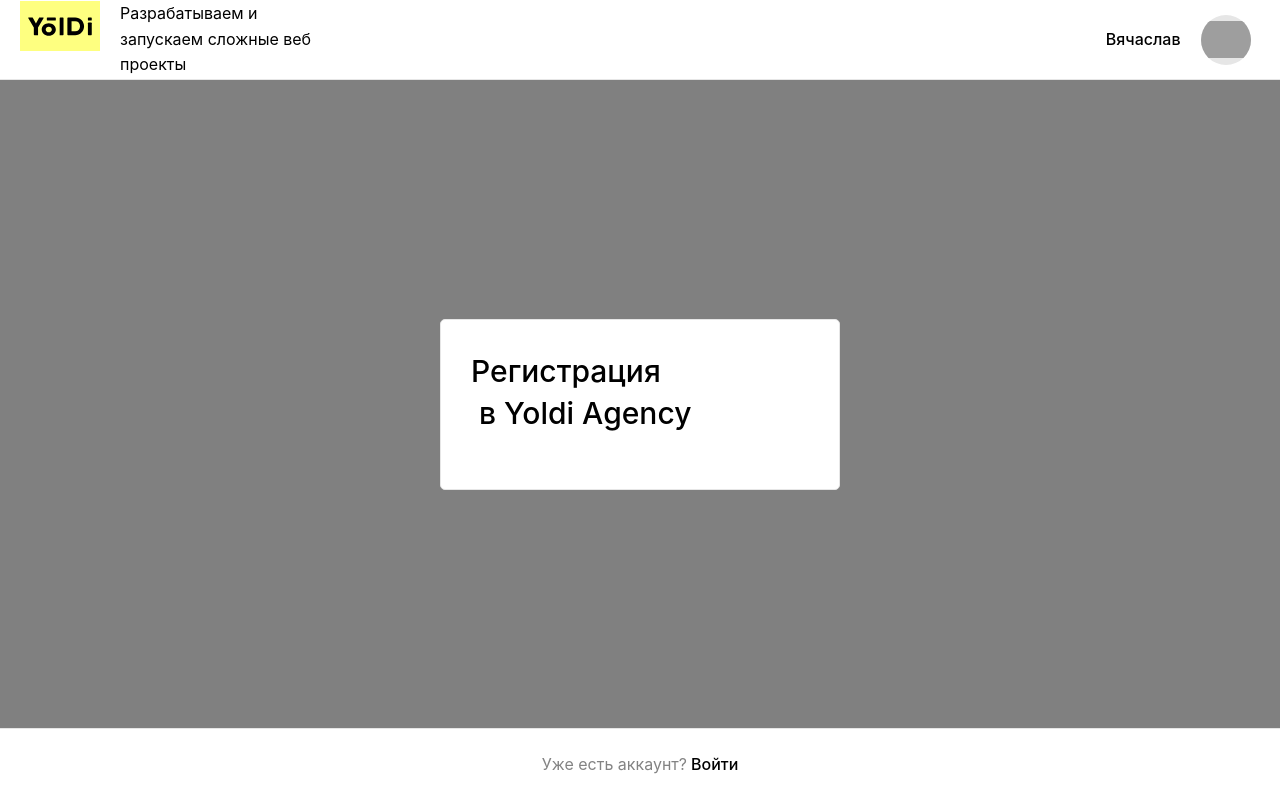
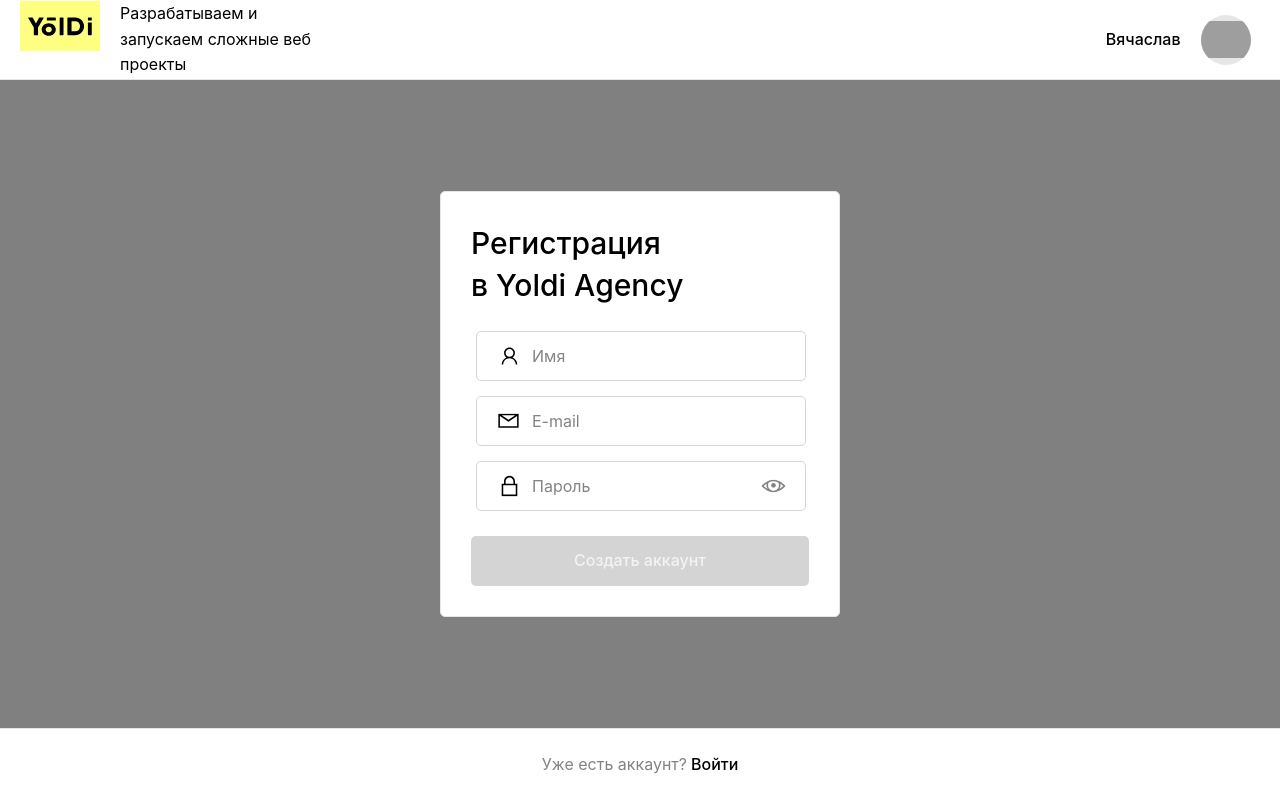
Before and after one commit to Dilmurod777/nextjs-projects, a Next.js app in the folder yoldi-profile-project/: page / in a window 1280 px wide. Built offline with nearby package versions, Linux system fonts and the light colour scheme; grey boxes are pictures that could not be loaded.

Commit message:
add auth inputs, submit button, toggle auth page

```diff
--- a/yoldi-profile-project/src/components/Auth/Auth.tsx
+++ b/yoldi-profile-project/src/components/Auth/Auth.tsx
@@ -1,6 +1,7 @@
 import React, {useState} from 'react';
-import {Flex, Text} from "@chakra-ui/react";
+import {Box, Flex, Text} from "@chakra-ui/react";
 import InputField from "@/components/Auth/InputField";
+import SubmitButton from "@/components/Auth/SubmitButton";
 
 type AuthProps = {};
 
@@ -8,6 +9,43 @@ enum AuthPage {Register, Login}
 
 const Auth: React.FC<AuthProps> = () => {
     const [authPage, setAuthPage] = useState(AuthPage.Register)
+    const [formData, setFormData] = useState({
+        name: '',
+        email: '',
+        password: ''
+    })
+    const [passwordType, setPasswordType] = useState('password');
+
+    const isFormValid = (): boolean => {
+        if (formData.name.trim().length < 1) {
+            return false;
+        }
+
+        const regex = /^[a-z0-9!#$%&'*+/=?^_`{|}~-]+(?:\.[a-z0-9!#$%&'*+/=?^_`{|}~-]+)*@(?:[a-z0-9](?:[a-z0-9-]*[a-z0-9])?\.)+[a-z0-9](?:[a-z0-9-]*[a-z0-9])?$/;
+        if (!regex.test(formData.email)) {
+            return false;
+        }
+
+        if (formData.password.trim().length < 6) {
+            return false;
+        }
+
+        return true;
+    }
+
+    const togglePasswordVisibility = () => {
+        if (formData.password.length === 0) return
+
+        setPasswordType(passwordType === 'password' ? 'text' : 'password')
+    }
+
+    const inputFieldChangeHandler = (e: React.ChangeEvent<HTMLInputElement>) => {
+        setFormData({...formData, [e.target.name]: e.target.value})
+    }
+
+    const submitHandler = () => {
+
+    }
 
     return (
         <Flex flexDirection={'column'} w={'100%'}>
@@ -15,7 +53,7 @@ const Auth: React.FC<AuthProps> = () => {
                 <Flex
                     flexDirection={'column'}
                     bgColor={'#ffffff'}
-                    width={{base: '100%', sm: '400px'}}
+                    w={{base: '100%', sm: '400px'}}
                     h={{base: '100%', sm: 'auto'}}
                     p={'30px'}
                     border={{base: 'none', sm: '1px solid'}}
@@ -28,10 +66,80 @@ const Auth: React.FC<AuthProps> = () => {
                         whiteSpace={'pre'}
                         mb={'25px'}
                     >
-                        {authPage === AuthPage.Register ? 'Регистрация\n в Yoldi Agency' : 'Вход в Yoldi Agency'}
+                        {authPage === AuthPage.Register ? 'Регистрация\nв Yoldi Agency' : 'Вход в Yoldi Agency'}
                     </Text>
+                    <Flex flexDirection={'column'} gap={'15px'}>
+                        {authPage === AuthPage.Register && (
+                            <InputField
+                                name={'name'}
+                                type={'text'}
+                                placeholder={'Имя'}
+                                onChange={inputFieldChangeHandler}
+                                leadingIcon={(
+                                    <Box position={'absolute'} transform={'translateY(-50%)'} top={'50%'} left={'24.69px'}>
+                                        <svg width="17" height="19" viewBox="0 0 17 19" fill="none" xmlns="http://www.w3.org/2000/svg">
+                                            <path
+                                                d="M8.5 0.90625C5.48792 0.90625 3.03125 3.36291 3.03125 6.375C3.03125 8.25793 3.99255 9.9303 5.44824 10.916C2.66199 12.1123 0.6875 14.8772 0.6875 18.0938H2.25C2.25 14.6331 5.03931 11.8438 8.5 11.8438C11.9607 11.8438 14.75 14.6331 14.75 18.0938H16.3125C16.3125 14.8772 14.338 12.1123 11.5518 10.916C13.0074 9.9303 13.9688 8.25793 13.9688 6.375C13.9688 3.36291 11.5121 0.90625 8.5 0.90625ZM8.5 2.46875C10.6667 2.46875 12.4062 4.20825 12.4062 6.375C12.4062 8.54175 10.6667 10.2812 8.5 10.2812C6.33325 10.2812 4.59375 8.54175 4.59375 6.375C4.59375 4.20825 6.33325 2.46875 8.5 2.46875Z"
+                                                fill="black"/>
+                                        </svg>
+                                    </Box>
+                                )}
+                            />
+                        )}
+                        <InputField
+                            name={'email'}
+                            type={'email'}
+                            placeholder={'E-mail'}
+                            onChange={inputFieldChangeHandler}
+                            leadingIcon={(
+                                <Box position={'absolute'} transform={'translateY(-50%)'} top={'50%'} left={'22.34px'}>
+                                    <svg width="21" height="15" viewBox="0 0 21 15" fill="none" xmlns="http://www.w3.org/2000/svg">
+                                        <path
+                                            d="M0.34375 0.25V14.3125H20.6562V0.25H0.34375ZM3.71289 1.8125H17.2871L10.5 6.3291L3.71289 1.8125ZM1.90625 2.49609L10.0605 7.94043L10.5 8.20898L10.9395 7.94043L19.0938 2.49609V12.75H1.90625V2.49609Z"
+                                            fill="black"/>
+                                    </svg>
+                                </Box>
+                            )}
+                        />
+                        <InputField
+                            name={'password'}
+                            type={passwordType}
+                            placeholder={'Пароль'}
+                            onChange={inputFieldChangeHandler}
+                            leadingIcon={(
+                                <Box position={'absolute'} transform={'translateY(-50%)'} top={'50%'} left={'24.69px'}>
+                                    <svg width="17" height="21" viewBox="0 0 17 21" fill="none" xmlns="http://www.w3.org/2000/svg">
+                                        <path
+                                            d="M8.5 0.34375C5.49707 0.34375 3.03125 2.80957 3.03125 5.8125V8.15625H0.6875V20.6562H16.3125V8.15625H13.9688V5.8125C13.9688 2.80957 11.5029 0.34375 8.5 0.34375ZM8.5 1.90625C10.6515 1.90625 12.4062 3.66101 12.4062 5.8125V8.15625H4.59375V5.8125C4.59375 3.66101 6.34851 1.90625 8.5 1.90625ZM2.25 9.71875H14.75V19.0938H2.25V9.71875Z"
+                                            fill="black"/>
+                                    </svg>
+                                </Box>
+                            )}
+                            trailingIcon={(
+                                <Box
+                                    position={'absolute'}
+                                    transform={'translateY(-50%)'}
+                                    top={'50%'}
+                                    right={'20.51px'}
+                                    cursor={'pointer'}
+                                    onClick={togglePasswordVisibility}
+                                >
+                                    <svg width="25" height="13" viewBox="0 0 25 13"
+                                         fill={`${passwordType === 'password' && formData.password.length > 0 ? '#000000' : '#838383'}`}
+                                         xmlns="http://www.w3.org/2000/svg">
+                                        <path
+                                            d="M12.5 0.25C5.98755 0.25 0.976562 5.9873 0.976562 5.9873L0.512695 6.5L0.976562 7.0127C0.976562 7.0127 5.54504 12.222 11.6211 12.7012C11.911 12.7378 12.2009 12.75 12.5 12.75C12.7991 12.75 13.089 12.7378 13.3789 12.7012C19.455 12.222 24.0234 7.0127 24.0234 7.0127L24.4873 6.5L24.0234 5.9873C24.0234 5.9873 19.0125 0.25 12.5 0.25ZM12.5 1.8125C14.2212 1.8125 15.8081 2.28247 17.1875 2.91113C17.6849 3.73511 17.9688 4.6842 17.9688 5.71875C17.9688 8.54163 15.8508 10.861 13.1104 11.1631C13.0951 11.1661 13.0768 11.16 13.0615 11.1631C12.8754 11.1722 12.6892 11.1875 12.5 11.1875C12.2925 11.1875 12.0911 11.1753 11.8896 11.1631C9.14917 10.861 7.03125 8.54163 7.03125 5.71875C7.03125 4.69946 7.30591 3.75037 7.78809 2.93555H7.76367C9.15527 2.29468 10.7605 1.8125 12.5 1.8125ZM12.5 3.375C11.2061 3.375 10.1562 4.4248 10.1562 5.71875C10.1562 7.0127 11.2061 8.0625 12.5 8.0625C13.7939 8.0625 14.8438 7.0127 14.8438 5.71875C14.8438 4.4248 13.7939 3.375 12.5 3.375ZM5.66406 4.10742C5.54199 4.63232 5.46875 5.16028 5.46875 5.71875C5.46875 7.08899 5.85938 8.37073 6.54297 9.4541C4.57458 8.3158 3.2074 6.95776 2.75879 6.5C3.13416 6.11548 4.18091 5.09619 5.66406 4.10742ZM19.3359 4.10742C20.8191 5.09619 21.8658 6.11548 22.2412 6.5C21.7926 6.95776 20.4254 8.3158 18.457 9.4541C19.1406 8.37073 19.5312 7.08899 19.5312 5.71875C19.5312 5.16028 19.458 4.62622 19.3359 4.10742Z"/>
+                                    </svg>
+                                </Box>
+                            )}
+                        />
+                    </Flex>
 
-                    <InputField/>
+                    <SubmitButton
+                        active={isFormValid()}
+                        text={authPage === AuthPage.Register ? 'Создать аккаунт' : 'Войти'}
+                        onSubmit={submitHandler}
+                    />
                 </Flex>
             </Flex>
             <Flex h={'72px'} w={'100%'} bgColor={'#ffffff'} alignItems={'center'} justifyContent={'center'} borderTop={'1px solid #E6E6E6'}>
--- a/yoldi-profile-project/src/components/Auth/InputField.tsx
+++ b/yoldi-profile-project/src/components/Auth/InputField.tsx
@@ -1,12 +1,46 @@
-import React from 'react';
+import React, {ReactElement, RefObject} from 'react';
+import {Box, Flex, Input} from "@chakra-ui/react";
 
-type InputFieldProps = {};
+type InputFieldProps = {
+    name: string;
+    type: string;
+    placeholder: string;
+    onChange: (e: React.ChangeEvent<HTMLInputElement>) => void;
+    leadingIcon: ReactElement;
+    trailingIcon?: ReactElement;
+    inputRef?: RefObject<HTMLInputElement>;
+};
 
-const InputField: React.FC<InputFieldProps> = (props) => {
+const InputField: React.FC<InputFieldProps> = ({name, type, placeholder, onChange, leadingIcon, trailingIcon, inputRef}) => {
     return (
-        <div>
-
-        </div>
+        <Box
+            position={'relative'}
+            h={'50px'}
+            w={{base: '100%', sm: '330px'}}
+            m={{base: 0, sm: '0 5px'}}
+        >
+            {leadingIcon}
+            <Input
+                ref={inputRef}
+                type={type}
+                name={name}
+                placeholder={placeholder}
+                _placeholder={{fontWeight: 400, color: '#838383'}}
+                h={'50px'}
+                padding={`12px ${trailingIcon ? '55px' : '20px'} 12px 55px`}
+                color={'#000000'}
+                fontWeight={400}
+                onChange={onChange}
+                border={'1px solid'}
+                borderColor={'#D5D5D5'}
+                borderRadius={'5px'}
+                outline={'none'}
+                _hover={{outline: 'none', borderColor: '#838383'}}
+                _focus={{outline: 'none', borderColor: '#838383'}}
+                _focusVisible={{outline: 'none', borderColor: '#838383'}}
+            />
+            {trailingIcon}
+        </Box>
     );
 };
 
--- /dev/null
+++ b/yoldi-profile-project/src/components/Auth/SubmitButton.tsx
@@ -0,0 +1,34 @@
+import React from 'react';
+import {Flex, Text} from "@chakra-ui/react";
+
+type SubmitButtonProps = {
+    active: boolean;
+    text: string;
+    onSubmit: () => void;
+};
+
+const SubmitButton: React.FC<SubmitButtonProps> = ({active, text, onSubmit}) => {
+    return (
+        <Flex
+            h={'50px'}
+            w={'100%'}
+            justifyContent={'center'}
+            alignItems={'center'}
+            mt={'25px'}
+            bgColor={active?'#000000' :'#D4D4D4'}
+            borderRadius={'5px'}
+            cursor={'pointer'}
+            onClick={onSubmit}
+            transition={'all 0.25s'}
+        >
+            <Text
+                color={active ? '#ffffff' :'#F3F3F3'}
+                transition={'all 0.25s'}
+            >
+                {text}
+            </Text>
+        </Flex>
+    );
+};
+
+export default SubmitButton;
--- a/yoldi-profile-project/src/pages/_app.tsx
+++ b/yoldi-profile-project/src/pages/_app.tsx
@@ -11,7 +11,8 @@ const theme = extendTheme({
                 fontSize: '16px',
                 lineHeight: '25.6px',
                 color: '#000000',
-                useSelect: 'none'
+                userSelect: 'none',
+                boxSizing: 'border-box'
             }
         }
     },
```
Also changed, not shown: yoldi-profile-project/src/pages/_document.tsx (+4 -4 lines).
